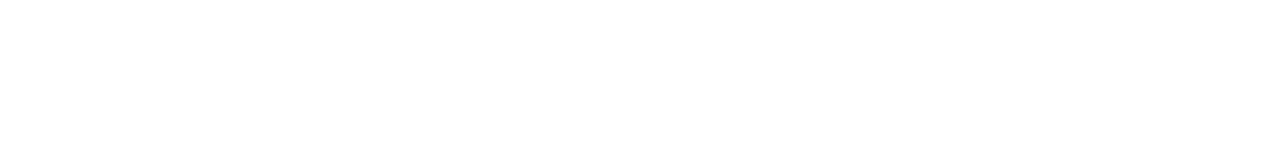
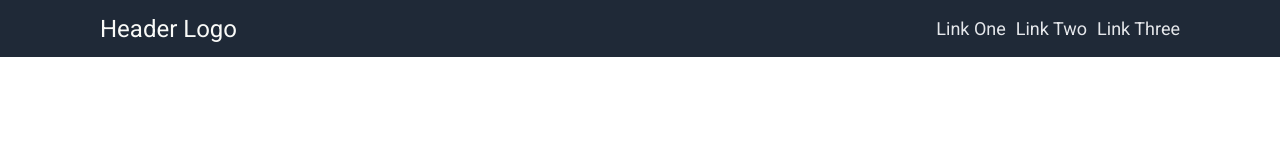
Before and after one commit to iameveryman/landing-page, a plain HTML site: page index.html in a window 1280 px wide. Drawn offline with Linux system fonts and the light colour scheme.

Commit message:
Set placement and style of header elements

```diff
--- a/index.html
+++ b/index.html
@@ -3,9 +3,21 @@
     <meta charset="utf-8">
     <meta name="viewport" content="width=device-width, initial-scale=1.0">
     <title>Landing Page</title>
+
+    <link rel="preconnect" href="https://fonts.googleapis.com">
+    <link rel="preconnect" href="https://fonts.gstatic.com" crossorigin>
+    <link href="https://fonts.googleapis.com/css2?family=Roboto:ital,wght@0,100;0,300;0,400;0,500;0,700;0,900;1,100;1,300;1,400;1,500;1,700;1,900&display=swap" rel="stylesheet">
+
     <link rel="stylesheet" href="style.css">
 </head>
 
 <body>
-
+    <header>
+        <div class="logo">Header Logo</div>
+        <ul class="top-nav">
+            <li><a href="#">Link One</a></li>
+            <li><a href="#">Link Two</a></li>
+            <li><a href="#">Link Three</a></li>
+        </ul>
+    </header>
 </body>
--- a/style.css
+++ b/style.css
@@ -0,0 +1,37 @@
+body {
+    font-family: Roboto, sans-serif;
+    margin: 0;
+}
+
+header {
+    background-color: #1f2937;
+    margin: 0;
+    padding: 0;
+    display: flex;
+    justify-content: space-between;
+}
+
+.logo {
+    margin-left: 100px;
+    font-size: 24px;
+    color: #f9faf8;
+    display: flex;
+    align-items: center;
+}
+
+.top-nav {
+    font-size: 18px;
+    margin-right: 100px;
+    display: flex;
+    justify-content: space-between;
+    gap: 10px;
+}
+
+ul {
+    list-style: none;
+}
+
+a {
+    text-decoration: none;
+    color: #e5e7eb;
+}
```
